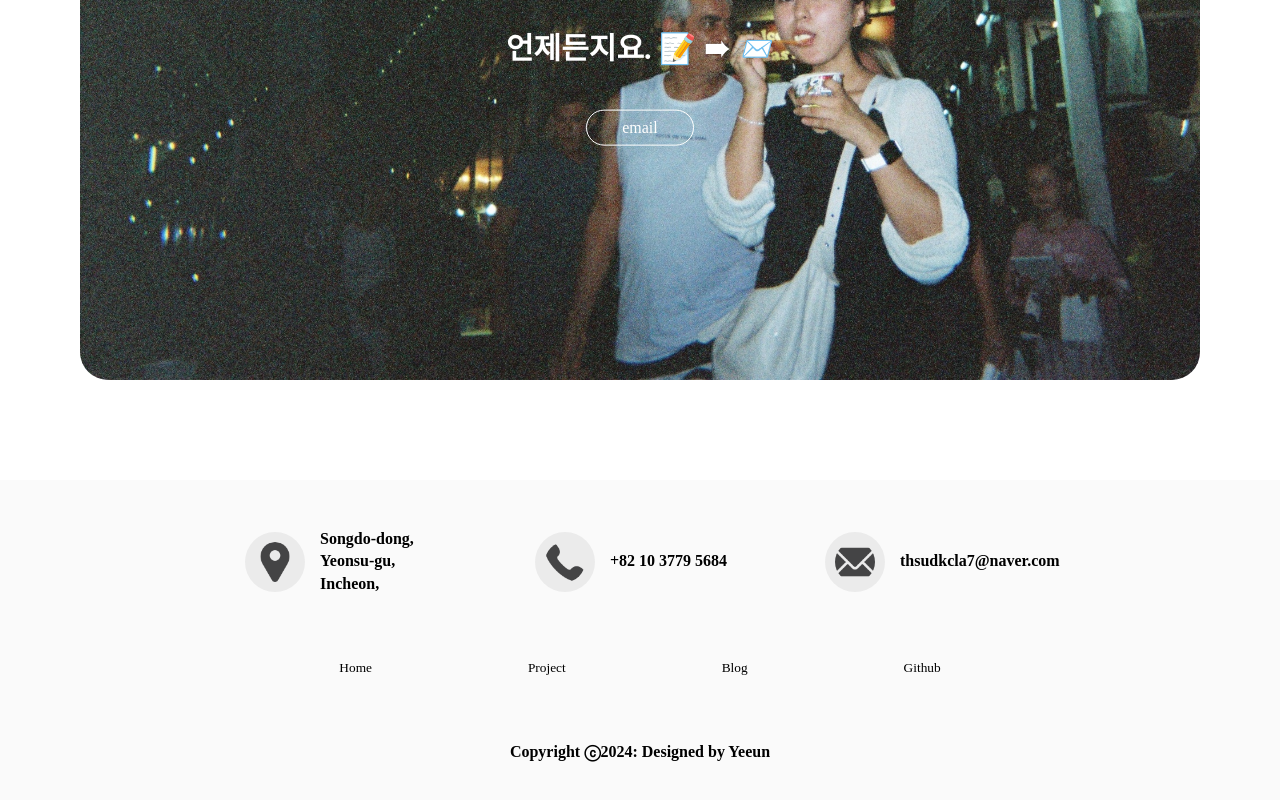
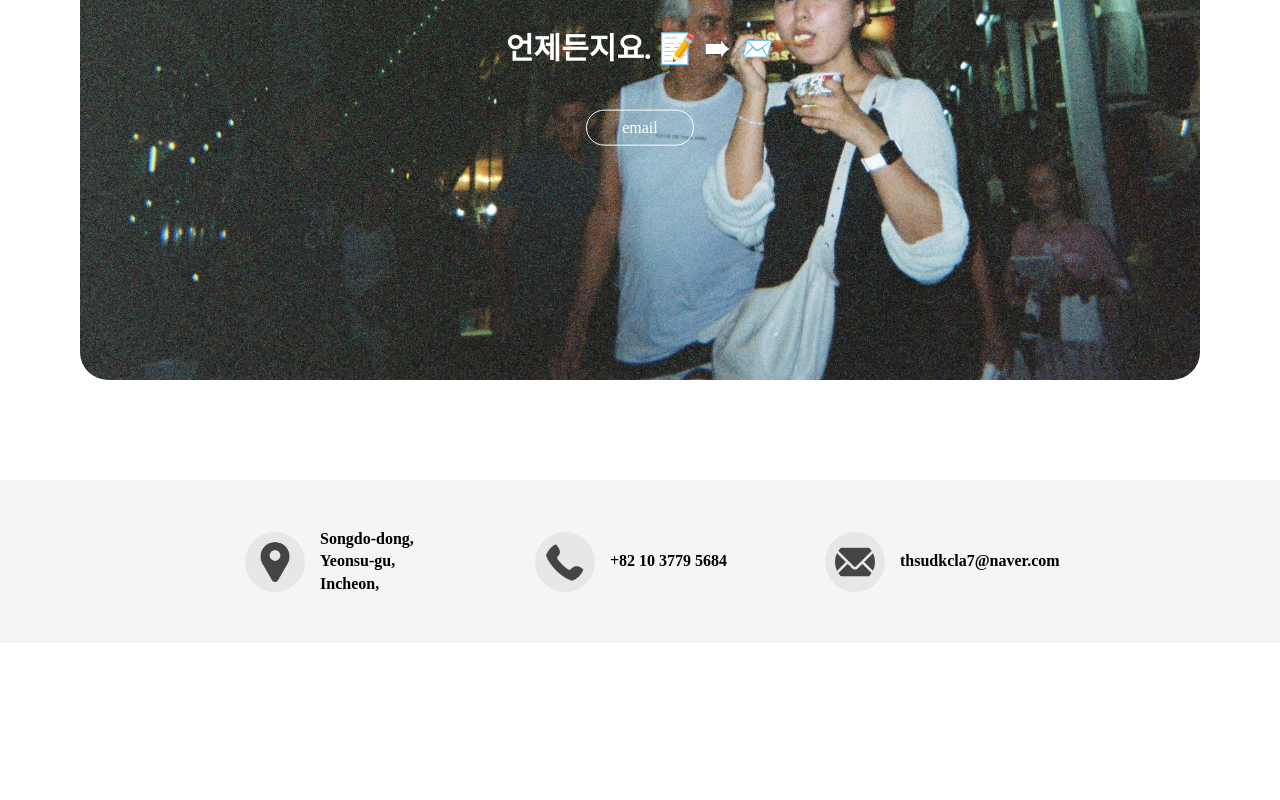
Before and after one commit to yeeun426/personal-portfolio, a React (Create React App) app in the folder front/: page /project/1 in a window 1280 px wide. Shown: the part 4971-5771 px from the top of the page. After the commit the page ends 5614 px from the top, so only its background shows below. Built offline with nearby package versions, Linux system fonts and the light colour scheme; a web font is replaced by a local one.

Commit message:
feat : footer 간략

```diff
--- a/front/src/components/Main/Footer.js
+++ b/front/src/components/Main/Footer.js
@@ -30,19 +30,7 @@ function Footer() {
           <div>thsudkcla7@naver.com</div>
         </div>
       </div>
-
-      <div className='footer-links'>
-        <button onClick={() => navigate(`/main`)}>Home</button>
-        <button onClick={() => navigate(`/project`)}>Project</button>
-        <button onClick={() => window.open('https://yeeeon.tistory.com/')}>
-          Blog
-        </button>
-        <button onClick={() => window.open('https://github.com/yeeun426')}>
-          Github
-        </button>
-      </div>
-
-      <div>Copyright ⓒ2024: Designed by Yeeun</div>
+      {/* <div>Copyright ⓒ2024: Designed by Yeeun</div> */}
     </FooterStyled>
   );
 }
--- a/front/src/components/Main/styled.js
+++ b/front/src/components/Main/styled.js
@@ -46,7 +46,7 @@ export const HeaderStyled = styled.div`
 `;
 
 export const FooterStyled = styled.div`
-  background: #fafafa;
+  background: #f5f5f7;
   padding: 3em 0;
 
   .footer-my {
```
